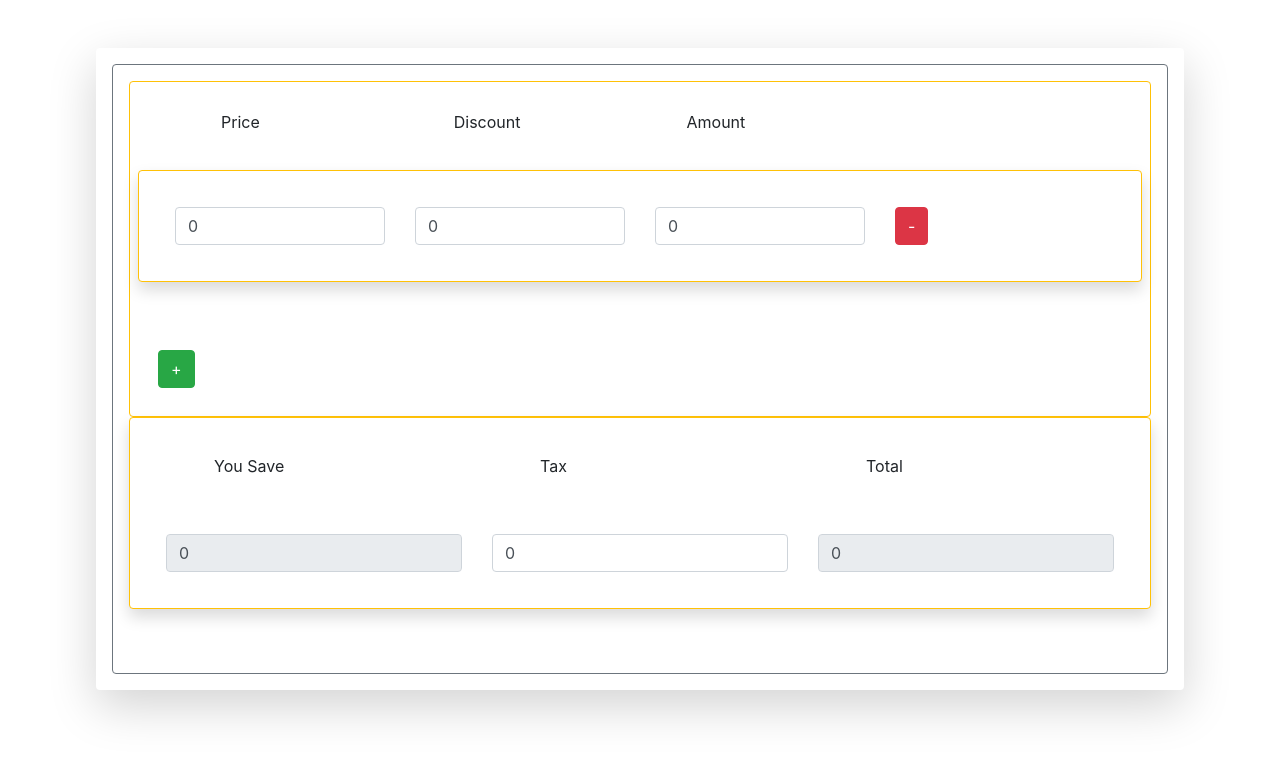
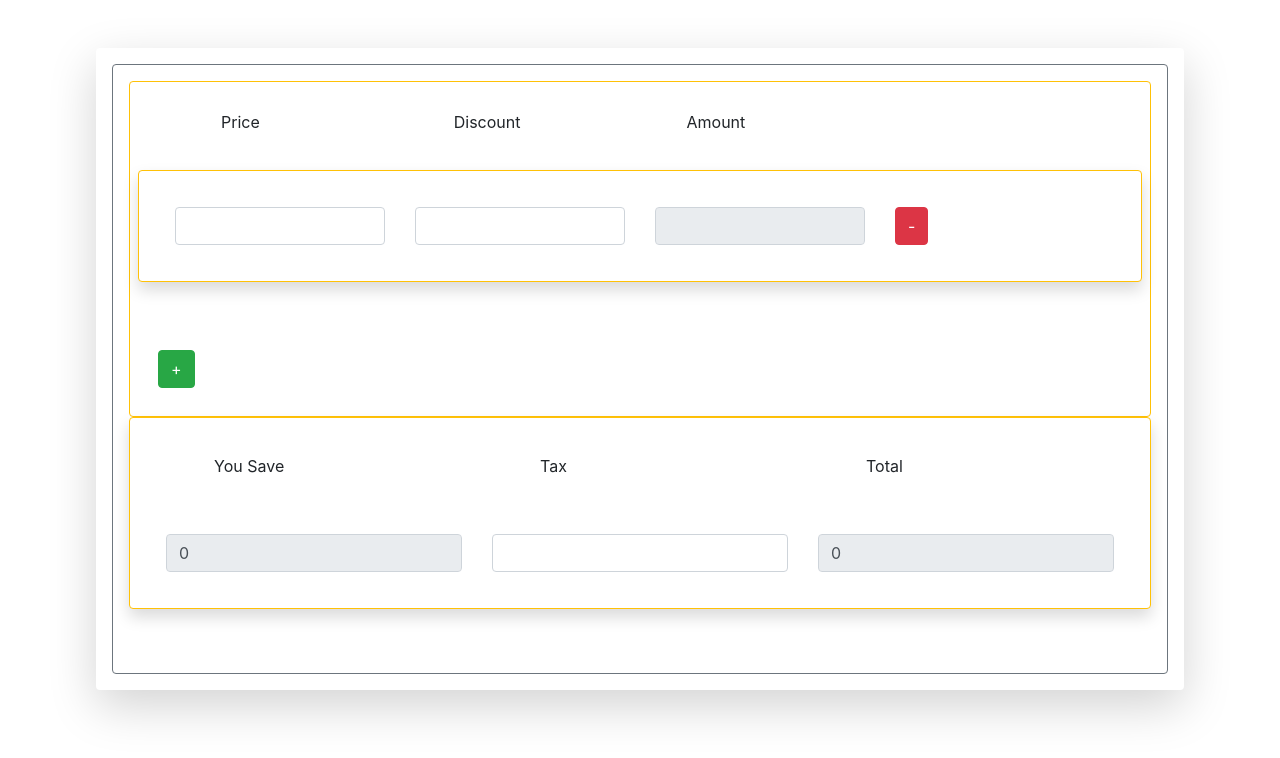
Before and after one commit to menonrudhin/discount-calculator-web, an Angular app in the folder discount-calculator-web/: page / in a window 1280 px wide. Shown: the top 758 px of the page. Built offline with nearby package versions, Linux system fonts and the light colour scheme.

Commit message:
Blank fields when initialized, and on click whole field is select for ease of edit

```diff
--- a/discount-calculator-web/src/app/model/row-model.ts
+++ b/discount-calculator-web/src/app/model/row-model.ts
@@ -1,8 +1,8 @@
 export class RowModel {
 
     constructor(public txtPrice:string,public txtDiscount:string,public txtAmount:string){
-        this.txtPrice='0';
-        this.txtDiscount='0';
-        this.txtAmount='0';
+        this.txtPrice=txtPrice;
+        this.txtDiscount=txtDiscount;
+        this.txtAmount=txtAmount;
     }
 }
--- a/discount-calculator-web/src/app/sheet/sheet.component.html
+++ b/discount-calculator-web/src/app/sheet/sheet.component.html
@@ -23,17 +23,17 @@
                             <label class="d-xs-block d-sm-none">Price</label>
                             <input class="form-control" #txtPrice type="text"
                                 [attr.value]="row.txtPrice| number:'1.0-3'"
-                                (input)="txtPrice.value.length > 0 && onTxtPriceChange(txtPrice.value,i)" /></div>
+                                (input)="txtPrice.value.length > 0 && onTxtPriceChange(txtPrice.value,i)" onClick="this.select();" /></div>
                         <div class="col-sm">
                             <label class="d-xs-block d-sm-none">Discount</label>
                             <input class="form-control" #txtDiscount type="text"
                                 [attr.value]="row.txtDiscount | number:'1.0-3'"
-                                (input)="txtDiscount.value.length > 0 && onTxtDiscountChange(txtDiscount.value,i)" />
+                                (input)="txtDiscount.value.length > 0 && onTxtDiscountChange(txtDiscount.value,i)" onClick="this.select();" />
                         </div>
                         <div class="col-sm">
                             <label class="d-xs-block d-sm-none">Amount</label>
                             <input class="form-control" #txtAmount type="text"
-                                [attr.value]="row.txtAmount | number:'1.0-3'" />
+                                [attr.value]="row.txtAmount | number:'1.0-3'" disabled />
                         </div>
                         <!-- Remove row button -->
                         <div class="col-sm"><button type="button" class="btn btn-danger"
@@ -72,7 +72,7 @@
                         <label class="d-xs-block d-sm-none">Tax</label>
                         <input class="form-control" #_txtTax type="text"
                             [attr.value]="txtTax | number:'1.0-3'"
-                            (input)="_txtTax.value.length > 0 && onTxtTaxChange(_txtTax.value)" /></div>
+                            (input)="_txtTax.value.length > 0 && onTxtTaxChange(_txtTax.value)" onClick="this.select();" /></div>
                     <div class="col-sm">
                         <label class="d-xs-block d-sm-none">Total</label>
                         <input class="form-control" type="text" [attr.value]="txtTotal | number:'1.0-3'"
--- a/discount-calculator-web/src/app/sheet/sheet.component.ts
+++ b/discount-calculator-web/src/app/sheet/sheet.component.ts
@@ -14,13 +14,13 @@ export class SheetComponent implements OnInit {
 
   constructor() {
     this.rows = [{
-      txtPrice : '0',
-      txtDiscount : '0',
-      txtAmount : '0'
+      txtPrice : '',
+      txtDiscount : '',
+      txtAmount : ''
     }];
 
     this.txtYouSave='0';
-    this.txtTax='0';
+    this.txtTax='';
     this.txtTotal='0';
   }
 
@@ -49,7 +49,9 @@ export class SheetComponent implements OnInit {
 
   calculateRow(rowModel : RowModel){
     let price = Number(rowModel.txtPrice);
+    price = Number.isNaN(price) ? 0 : price;
     let discount = Number(rowModel.txtDiscount);
+    discount = Number.isNaN(discount) ? 0 : discount;
     let amount = price - (price * (discount/100));
     console.log('new amount', amount);
     rowModel.txtAmount = String(amount);
@@ -62,10 +64,12 @@ export class SheetComponent implements OnInit {
     let total:number = 0;
     let actualTotal:number = 0;
     let tax:number = Number(this.txtTax);
+    tax = Number.isNaN(tax) ? 0 : tax;
     this.rows.forEach(function (e) {
       price = Number(e.txtPrice);
       amount = Number(e.txtAmount);
-
+      price = Number.isNaN(price) ? 0 : price;
+      amount = Number.isNaN(amount) ? 0 : amount;
       total+=amount;
       actualTotal+=price;
     });
@@ -78,9 +82,9 @@ export class SheetComponent implements OnInit {
   }
 
   onAddRow(){
-    let row = new RowModel('0','0','0');
+    let row = new RowModel('','','');
     this.rows.push(row);
-    this.calculateResult();
+    console.log('new row added : ', row);
   }
 
   onRemoveRow(index:number){
```
